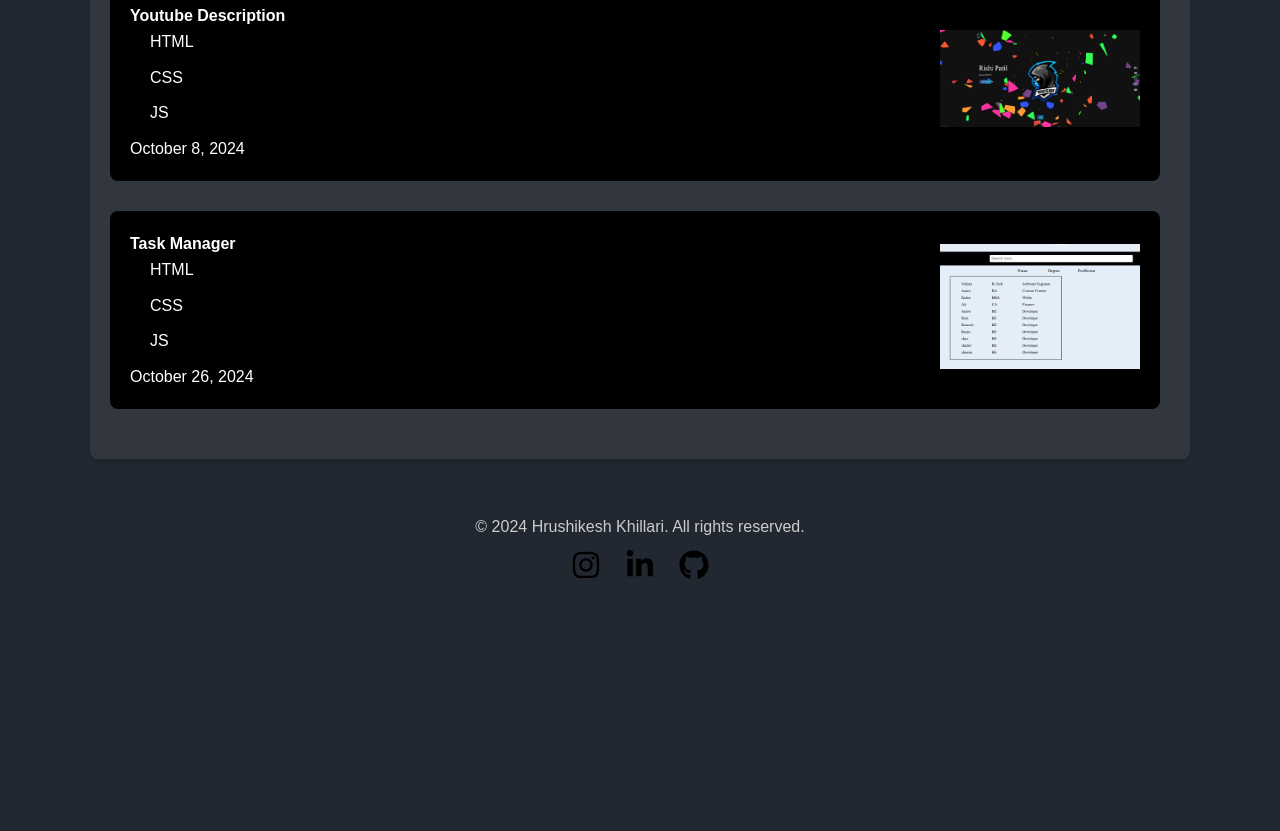
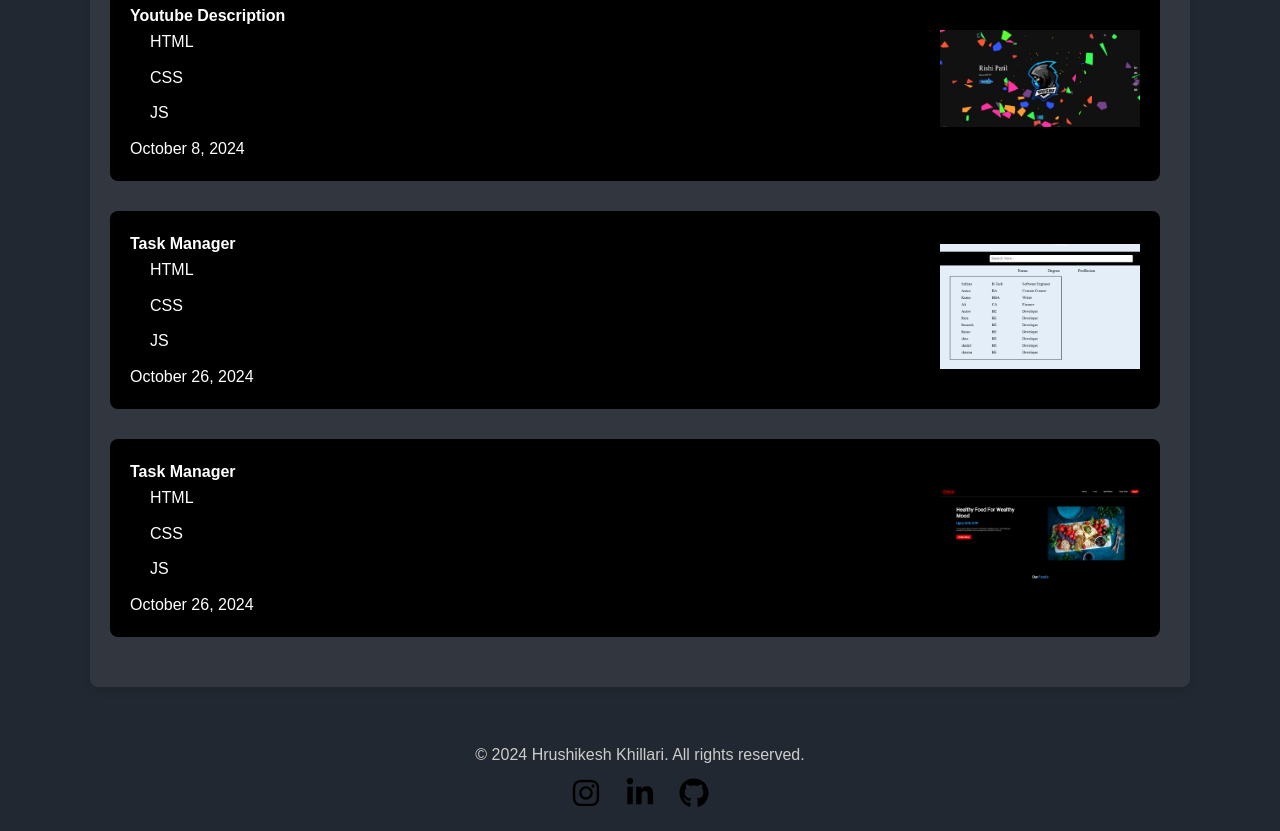
Before and after one commit to Hrushikeshkhillari/hrushikeshkhillari.tech, a plain HTML site: page index.html in a window 1280 px wide. Shown: the part 1495-2326 px from the top of the page. Before the commit the page ends 2098 px from the top, so only its background shows below. Drawn offline with Linux system fonts and the light colour scheme.

Commit message:
P 3 Update

```diff
--- a/index.html
+++ b/index.html
@@ -128,11 +128,26 @@
                 </a>
             </div>
         </section>
+
+        <!-- 3 Projects Section ------------------------->
+        <section id="projects">
+
+            <div class="project">
+                <div class="names-column">
+                    <h4>Task Manager</h4>
+                    <ul>
+                        <li>HTML</li>
+                        <li>CSS</li>
+                        <li>JS</li>
+                    </ul>
+                    <time datetime="2024-10-08">October 26, 2024</time>
+                </div>
+                <a href="Project/3/Food Website 2/index.html">
+                    <img src="assets/images/Project 3.png" alt="Project 1 Image" class="project-image">
+                </a>
+            </div>
+        </section>
     </div>
-
-
-
-
 
     <!-- Footer Section ------------------------------>
     <footer>
```
Also changed, not shown: assets/images/Project 3.png (added).
